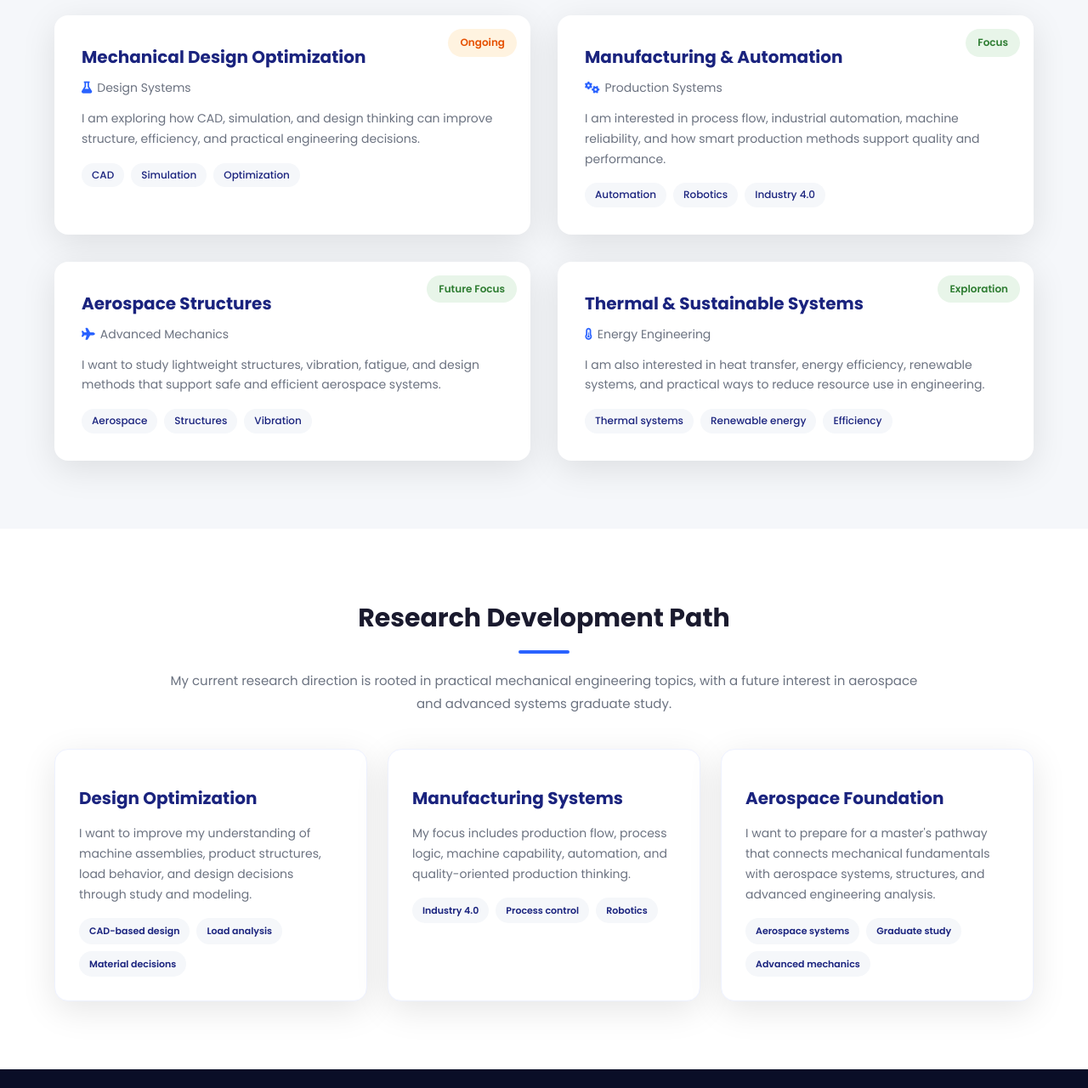
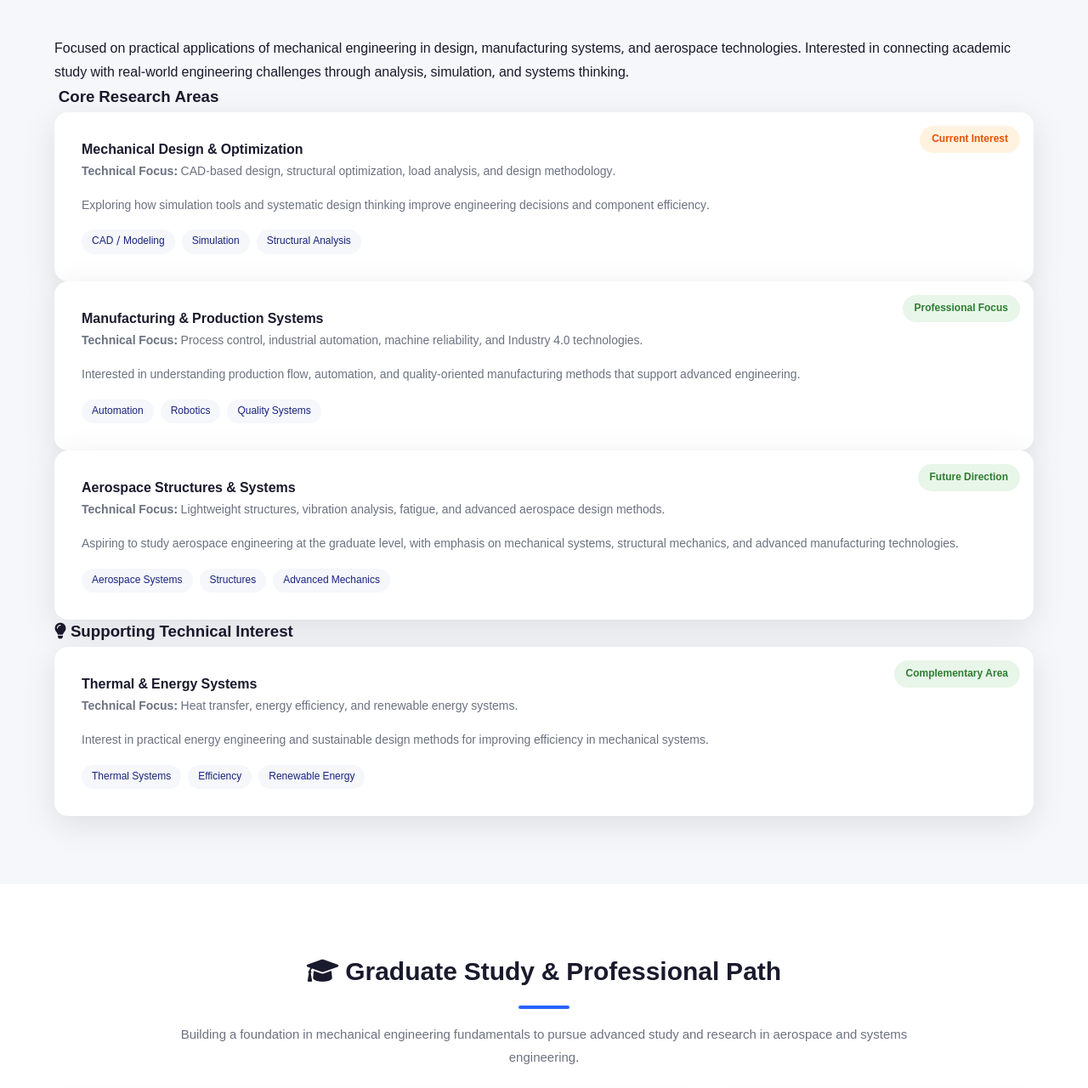
Before and after one commit to md-fahimfoysal/fahimportfolio, a plain HTML site: page research.html in a window 1280 px wide. Shown: the part 187-1467 px from the top of the page at 85% size. Drawn offline with Linux system fonts and the light colour scheme.

Commit message:
Update research.html

```diff
--- a/research.html
+++ b/research.html
@@ -5,63 +5,97 @@
   <meta name="viewport" content="width=device-width, initial-scale=1.0">
   <title>Research | MD Fahim Foysal</title>
   <link rel="stylesheet" href="style.css">
-  <link href="https://fonts.googleapis.com/css2?family=Poppins:wght@300;400;500;600;700&family=Noto+Sans+Bengali:wght@400;500;600;700&display=swap" rel="stylesheet">
-  <link rel="stylesheet" href="https://cdnjs.cloudflare.com/ajax/libs/font-awesome/6.0.0/css/all.min.css">
+  <link rel="preconnect" href="https://fonts.googleapis.com">
+  <link rel="preconnect" href="https://fonts.gstatic.com" crossorigin>
+  <link href="https://fonts.googleapis.com/css2?family=Inter:wght@400;500;600;700&family=Noto+Sans+Bengali:wght@400;500;600;700&family=Playfair+Display:wght@700&display=swap" rel="stylesheet">
+  <link rel="stylesheet" href="https://cdnjs.cloudflare.com/ajax/libs/font-awesome/6.0.0/css/all.min.css" integrity="sha512-9usAa10IRO0HhonpyAIVpjrylPvoDwiPUiKdWk5t3PyolY1cOd4DSE0Ga+ri4AuTroPR5aQvXU9xC6qOPnzFeg==" crossorigin="anonymous" referrerpolicy="no-referrer">
 </head>
 <body>
-  <header class="navbar">
+  <a href="#main" class="skip-to-main">Skip to main content</a>
+  <header class="navbar" role="banner">
     <div class="container">
-      <a href="index.html" class="logo"><span class="logo-icon"><i class="fas fa-cogs"></i></span><span>MD Fahim Foysal</span></a>
-      <div class="hamburger"><span></span><span></span><span></span></div>
-      <nav>
+      <a href="index.html" class="logo"><span class="logo-icon"><i class="fas fa-cogs" aria-hidden="true"></i></span><span>MD Fahim Foysal</span></a>
+      <button class="hamburger" aria-label="Toggle navigation menu" aria-expanded="false" aria-controls="navMenu" type="button"><span></span><span></span><span></span></button>
+      <nav id="navMenu">
         <ul>
           <li><a href="index.html">Home</a></li>
           <li><a href="about.html">About</a></li>
+          <li><a href="academics.html">Academics</a></li>
           <li><a href="achievements.html">Achievements</a></li>
-          <li><a href="academics.html">Academics</a></li>
           <li><a href="research.html">Research</a></li>
           <li><a href="projects.html">Projects</a></li>
+          <li><a href="goals.html">Goals</a></li>
           <li><a href="activities.html">Activities</a></li>
-          <li><a href="goals.html">Goals</a></li>
           <li><a href="contact.html">Contact</a></li>
         </ul>
       </nav>
     </div>
   </header>
 
-  <main>
+  <main id="main">
     <section id="research" class="section-padding bg-light">
       <div class="container">
-        <h2 class="section-title">Research Interest</h2>
-        <div class="research-grid">
+        <h2 class="section-title"><i class="fas fa-flask"></i> Research Interests & Direction</h2>
+        <div class="research-intro-box">
+          <p>Focused on practical applications of mechanical engineering in design, manufacturing systems, and aerospace technologies. Interested in connecting academic study with real-world engineering challenges through analysis, simulation, and systems thinking.</p>
+        </div>
+
+        <div class="research-areas">
+          <div class="research-area-group">
+            <h3 class="research-area-title"><i class="fas fa-flask-vial"></i> Core Research Areas</h3>
+
             <article class="research-card">
-            <span class="research-badge ongoing">Ongoing</span>
-            <h3>Mechanical Design Optimization</h3>
-            <div class="meta"><i class="fas fa-flask"></i>Design Systems</div>
-            <p>I am exploring how CAD, simulation, and design thinking can improve structure, efficiency, and practical engineering decisions.</p>
-            <div class="research-tags"><span>CAD</span><span>Simulation</span><span>Optimization</span></div>
+              <div class="research-card-header">
+                <h4>Mechanical Design & Optimization</h4>
+                <span class="research-badge ongoing">Current Interest</span>
+              </div>
+              <div class="research-card-content">
+                <p class="research-focus"><strong>Technical Focus:</strong> CAD-based design, structural optimization, load analysis, and design methodology.</p>
+                <p class="research-description">Exploring how simulation tools and systematic design thinking improve engineering decisions and component efficiency.</p>
+                <div class="research-tags"><span>CAD / Modeling</span><span>Simulation</span><span>Structural Analysis</span></div>
+              </div>
             </article>
+
             <article class="research-card">
-            <span class="research-badge">Focus</span>
-            <h3>Manufacturing & Automation</h3>
-            <div class="meta"><i class="fas fa-cogs"></i>Production Systems</div>
-            <p>I am interested in process flow, industrial automation, machine reliability, and how smart production methods support quality and performance.</p>
-            <div class="research-tags"><span>Automation</span><span>Robotics</span><span>Industry 4.0</span></div>
+              <div class="research-card-header">
+                <h4>Manufacturing & Production Systems</h4>
+                <span class="research-badge">Professional Focus</span>
+              </div>
+              <div class="research-card-content">
+                <p class="research-focus"><strong>Technical Focus:</strong> Process control, industrial automation, machine reliability, and Industry 4.0 technologies.</p>
+                <p class="research-description">Interested in understanding production flow, automation, and quality-oriented manufacturing methods that support advanced engineering.</p>
+                <div class="research-tags"><span>Automation</span><span>Robotics</span><span>Quality Systems</span></div>
+              </div>
             </article>
+
             <article class="research-card">
-            <span class="research-badge">Future Focus</span>
-            <h3>Aerospace Structures</h3>
-            <div class="meta"><i class="fas fa-plane"></i>Advanced Mechanics</div>
-            <p>I want to study lightweight structures, vibration, fatigue, and design methods that support safe and efficient aerospace systems.</p>
-            <div class="research-tags"><span>Aerospace</span><span>Structures</span><span>Vibration</span></div>
+              <div class="research-card-header">
+                <h4>Aerospace Structures & Systems</h4>
+                <span class="research-badge">Future Direction</span>
+              </div>
+              <div class="research-card-content">
+                <p class="research-focus"><strong>Technical Focus:</strong> Lightweight structures, vibration analysis, fatigue, and advanced aerospace design methods.</p>
+                <p class="research-description">Aspiring to study aerospace engineering at the graduate level, with emphasis on mechanical systems, structural mechanics, and advanced manufacturing technologies.</p>
+                <div class="research-tags"><span>Aerospace Systems</span><span>Structures</span><span>Advanced Mechanics</span></div>
+              </div>
             </article>
+          </div>
+
+          <div class="research-area-group">
+            <h3 class="research-area-title"><i class="fas fa-lightbulb"></i> Supporting Technical Interest</h3>
+
             <article class="research-card">
-            <span class="research-badge">Exploration</span>
-            <h3>Thermal & Sustainable Systems</h3>
-            <div class="meta"><i class="fas fa-temperature-half"></i>Energy Engineering</div>
-            <p>I am also interested in heat transfer, energy efficiency, renewable systems, and practical ways to reduce resource use in engineering.</p>
-            <div class="research-tags"><span>Thermal systems</span><span>Renewable energy</span><span>Efficiency</span></div>
+              <div class="research-card-header">
+                <h4>Thermal & Energy Systems</h4>
+                <span class="research-badge">Complementary Area</span>
+              </div>
+              <div class="research-card-content">
+                <p class="research-focus"><strong>Technical Focus:</strong> Heat transfer, energy efficiency, and renewable energy systems.</p>
+                <p class="research-description">Interest in practical energy engineering and sustainable design methods for improving efficiency in mechanical systems.</p>
+                <div class="research-tags"><span>Thermal Systems</span><span>Efficiency</span><span>Renewable Energy</span></div>
+              </div>
             </article>
+          </div>
         </div>
       </div>
     </section>
@@ -69,39 +103,24 @@
     <section class="section-padding">
       <div class="container">
         <div class="section-title-wrap">
-          <h2 class="section-title small-title">Research Development Path</h2>
-          <p class="section-intro">My current research direction is rooted in practical mechanical engineering topics, with a future interest in aerospace and advanced systems graduate study.</p>
+          <h2 class="section-title small-title"><i class="fas fa-graduation-cap"></i> Graduate Study & Professional Path</h2>
+          <p class="section-intro">Building a foundation in mechanical engineering fundamentals to pursue advanced study and research in aerospace and systems engineering.</p>
         </div>
         <div class="research-detail-grid">
           <article class="research-detail-card">
-            <span class="research-badge ongoing">Study Area</span>
-            <h3>Design Optimization</h3>
-            <p>I want to improve my understanding of machine assemblies, product structures, load behavior, and design decisions through study and modeling.</p>
-            <div class="plain-tags">
-              <span>CAD-based design</span>
-              <span>Load analysis</span>
-              <span>Material decisions</span>
-            </div>
+            <div class="panel-icon"><i class="fas fa-book"></i></div>
+            <h3>Academic Preparation</h3>
+            <p>Completing B.Sc. coursework in design, manufacturing, materials, and mechanical systems. Building analytical and technical skills through academic study and coursework projects.</p>
           </article>
           <article class="research-detail-card">
-            <span class="research-badge">System Study</span>
-            <h3>Manufacturing Systems</h3>
-            <p>My focus includes production flow, process logic, machine capability, automation, and quality-oriented production thinking.</p>
-            <div class="plain-tags">
-              <span>Industry 4.0</span>
-              <span>Process control</span>
-              <span>Robotics</span>
-            </div>
+            <div class="panel-icon"><i class="fas fa-flask"></i></div>
+            <h3>Research Development</h3>
+            <p>Developing understanding of design optimization, production systems, and aerospace technologies through study and practical application in academic projects.</p>
           </article>
           <article class="research-detail-card">
-            <span class="research-badge">Future Path</span>
-            <h3>Aerospace Foundation</h3>
-            <p>I want to prepare for a master's pathway that connects mechanical fundamentals with aerospace systems, structures, and advanced engineering analysis.</p>
-            <div class="plain-tags">
-              <span>Aerospace systems</span>
-              <span>Graduate study</span>
-              <span>Advanced mechanics</span>
-            </div>
+            <div class="panel-icon"><i class="fas fa-rocket"></i></div>
+            <h3>Future Direction</h3>
+            <p>Pursuing master's degree with specialization in aerospace engineering, focusing on mechanical systems, advanced structures, and manufacturing innovation.</p>
           </article>
         </div>
       </div>
```
Lines whose indentation alone changed are shown as unchanged.
